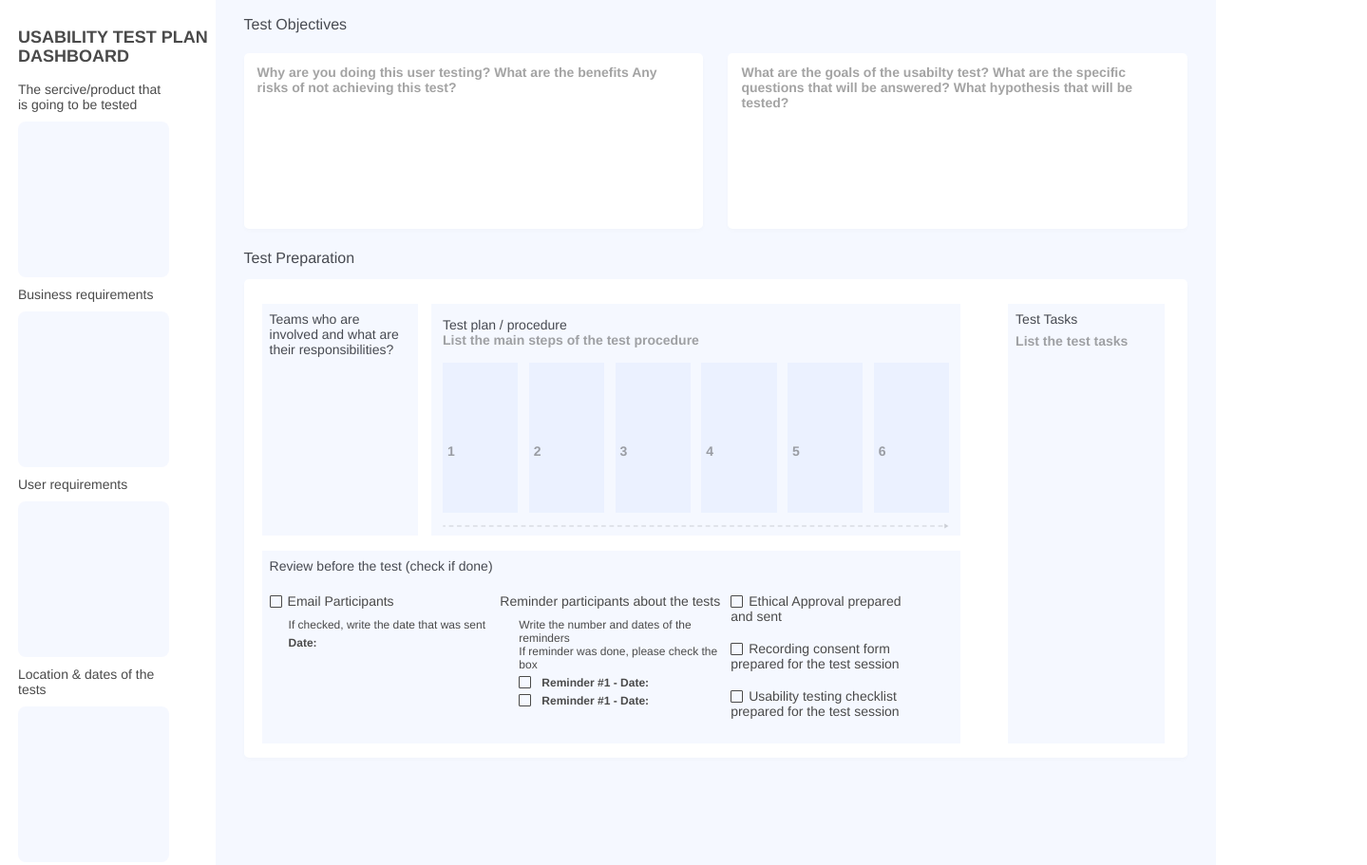
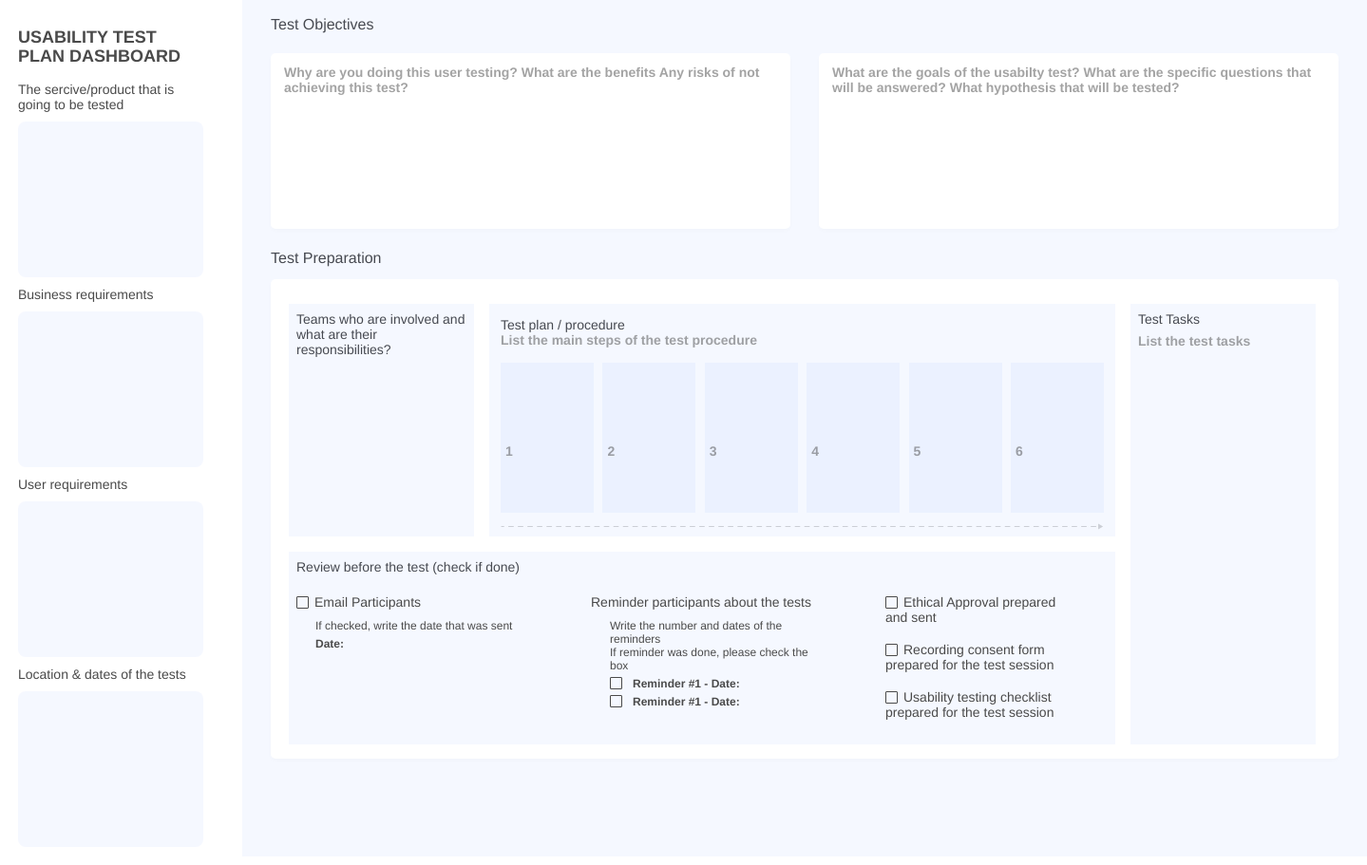
Before and after one commit to okparanoid/beetask, a plain HTML site: page html5/index.html in a window 1280 px wide. Shown: the whole page at 95% size, 1439 px wide, since content can reach past the window. Drawn offline with nearby package versions, Linux system fonts and the light colour scheme.

Commit message:
Update style.css

```diff
--- a/html5/styles/style.css
+++ b/html5/styles/style.css
@@ -1,5 +1,6 @@
 * {
   margin: 0;
+  box-sizing: border-box;
 }
 
 .page {
@@ -9,15 +10,15 @@
 
 .sidebar {
   background-color: #fff;
-  width: 17.7%;
+  width: 255px;
   display: flex;
   flex-direction: column;
   box-sizing: border-box;
-  padding: 17px 0 0 19px;
+  padding: 17px 41px 0 19px;
 }
 
 .rectangle {
-  width: 76.47%;
+  width: 195px;
   height: 164px;
   background: #0054FE;
   mix-blend-mode: normal;
@@ -47,11 +48,11 @@
 }
 
 .sidebar__text {
-  width: 76.47%;
+  max-width: 195px;
 }
 
 .main {
-  width: 82.3%;
+  width: 1185px;
   display: flex;
   flex-direction: column;
   box-sizing: border-box;
@@ -87,7 +88,7 @@
 }
 
 .objectives__block {
-  width: 48.67%;
+  width: 547px;
   height: 185px;
   background-color: #fff;
   box-shadow: 0px 2px 4px rgba(0, 0, 0, 0.0212249);
@@ -108,6 +109,7 @@
 }
 
 .preparation {
+  width: 1124px;
   display: flex;
   justify-content: space-between;
   margin-top: 13px;
@@ -120,7 +122,7 @@
 }
 
 .preparation__container {
-  width: 77.4%;
+  width: 870px;
   display: flex;
   flex-direction: column;
   justify-content: space-between;
@@ -133,11 +135,10 @@
 }
 
 .preparation__block {
-  width: 22.41%;
+  width: 195px;
   min-height: 240px;
   border-radius: 8px;
   position: relative;
-  box-sizing: border-box;
   padding: 8px;
 }
 
@@ -153,7 +154,7 @@
 }
 
 .preparation__plan {
-  width: 75.75%;
+  width: 659px;
   min-height: 240px;
   position: relative;
   border-radius: 8px;
@@ -182,7 +183,7 @@
 }
 
 .preparation__step {
-  width: 14.87%;
+  width: 98px;
   height: 158px;
   position: relative;
   border-radius: 8px;
@@ -286,7 +287,7 @@
 }
 
 .preparation__tasks {
-  width: 17.35%;
+  width: 195px;
   min-height: 440px;
   position: relative;
   border-radius: 8px;
```
